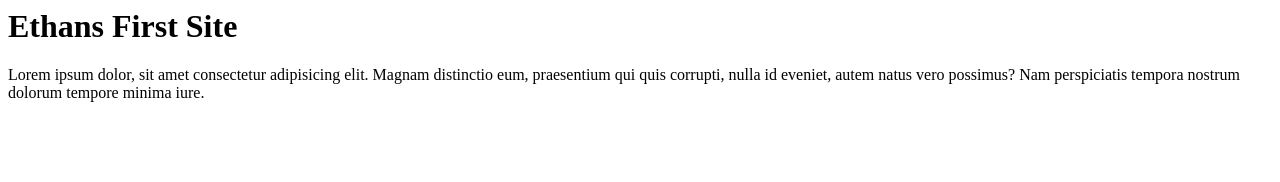
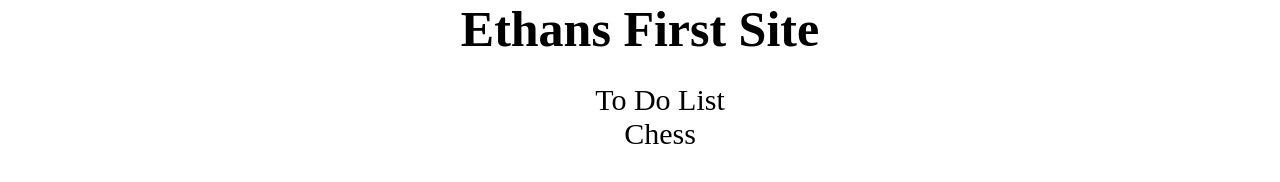
Before and after one commit to ethanjs02/Ejsfirstsite, a plain HTML site: page index.html in a window 1280 px wide. Drawn offline with Linux system fonts and the light colour scheme.

Commit message:
CSS and new html files

```diff
--- /dev/null
+++ b/index.css
@@ -0,0 +1,20 @@
+
+* {
+    box-sizing:border-box;
+    margin:auto;
+}
+
+body {
+    text-align: center;
+
+}
+
+h1 {
+    font-size: 50px;
+    margin-bottom:25px;
+}
+
+ul {
+    list-style: none;
+    font-size: 30px;
+}
--- a/index.html
+++ b/index.html
@@ -4,11 +4,16 @@
     <meta http-equiv="X-UA-Compatible" content="IE=edge">
     <meta name="viewport" content="width=device-width, initial-scale=1.0">
     <title> Ethans First Site </title>
+    <link rel="Stylesheet" href="index.css">
 </head>
 <body>
-    <h1> Ethans First Site </h1>
-    <p>
-        Lorem ipsum dolor, sit amet consectetur adipisicing elit. Magnam distinctio eum, praesentium qui quis corrupti, nulla id eveniet, autem natus vero possimus? Nam perspiciatis tempora nostrum dolorum tempore minima iure.
-    </p>
+    <h1>Ethans First Site</h1>
+    <div>
+        <ul id="main-site-directory">
+            <li> <a>To Do List</a> </li>
+            <li>Chess</li>
+        </ul>
+
+    </div>
 </body>
 </html>
```
Also changed, not shown: ToDoList.html (added, +11 -0 lines).
